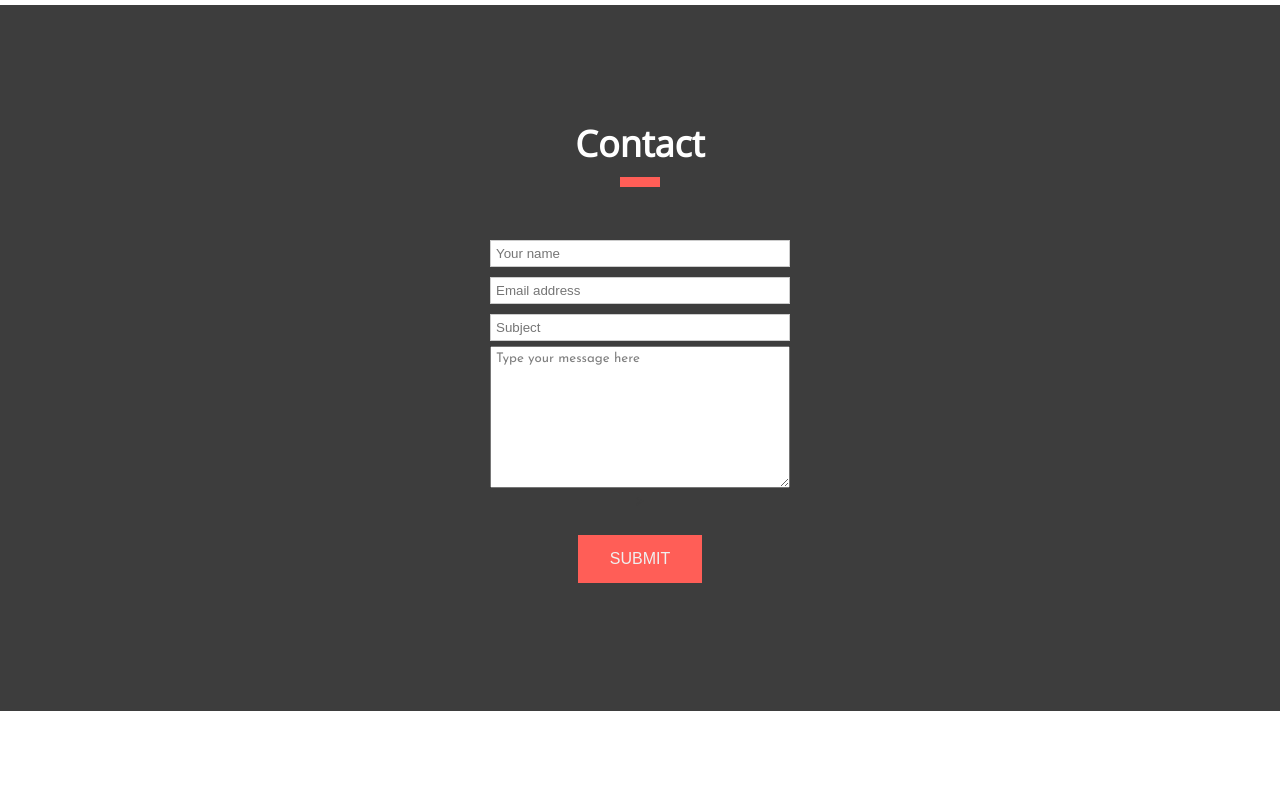
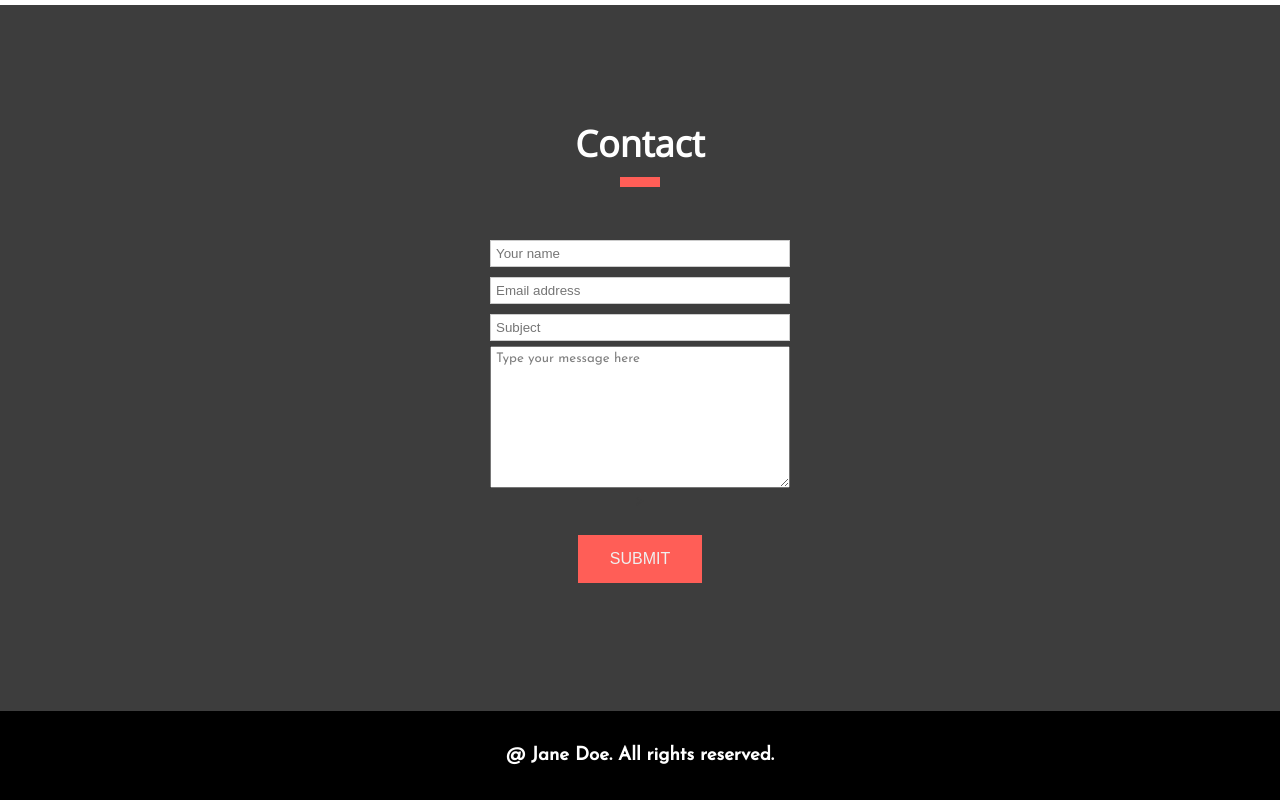
Before and after one commit to Edyta2801/Ex_2_Webpage, a website: page index.html in a window 1280 px wide. Shown: the part 3821-4621 px from the top of the page. Drawn offline with nearby package versions, Linux system fonts and the light colour scheme; files that its build step writes are made by us from their sources.

Commit message:
modify scripts in  package.json

```diff
--- a/assets/style.scss
+++ b/assets/style.scss
@@ -270,7 +270,7 @@ textarea {
 /*Footer*/
 
 .footer {
-  background:white;
+  background: black;
   width: 100%;
   padding: 10px;
   color: $color-light;
--- a/package.json
+++ b/package.json
@@ -5,7 +5,7 @@
   "main": "index.js",
   "scripts": {
     "test": "echo \"Error: no test specified\" && exit 1",
-    "scss": "node-sass --watch assets/style.scss -o assets/style.css"
+    "scss": "node-sass --watch assets/style.scss -o assets/css"
   },
   "repository": {
     "type": "git",
```
